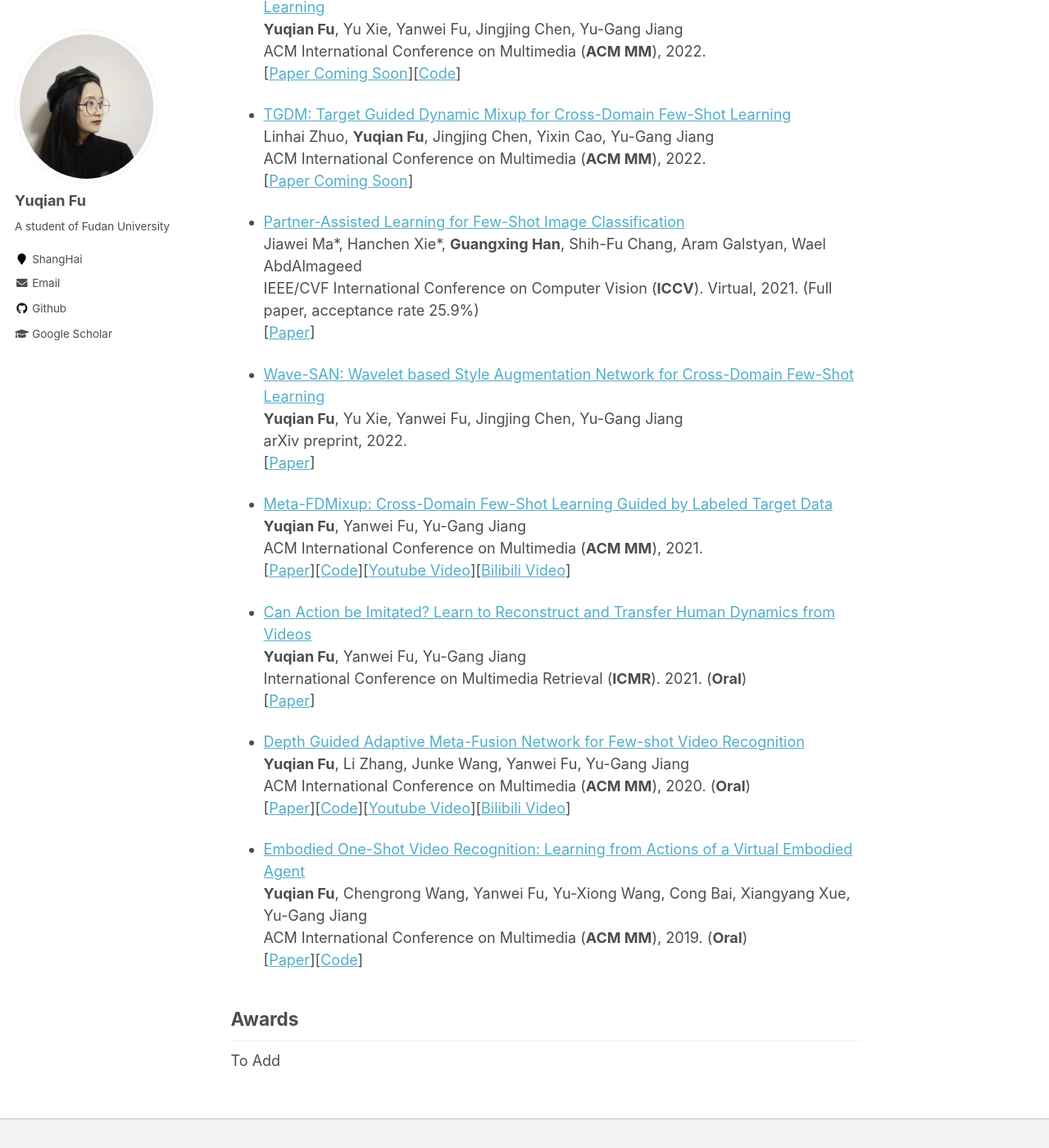
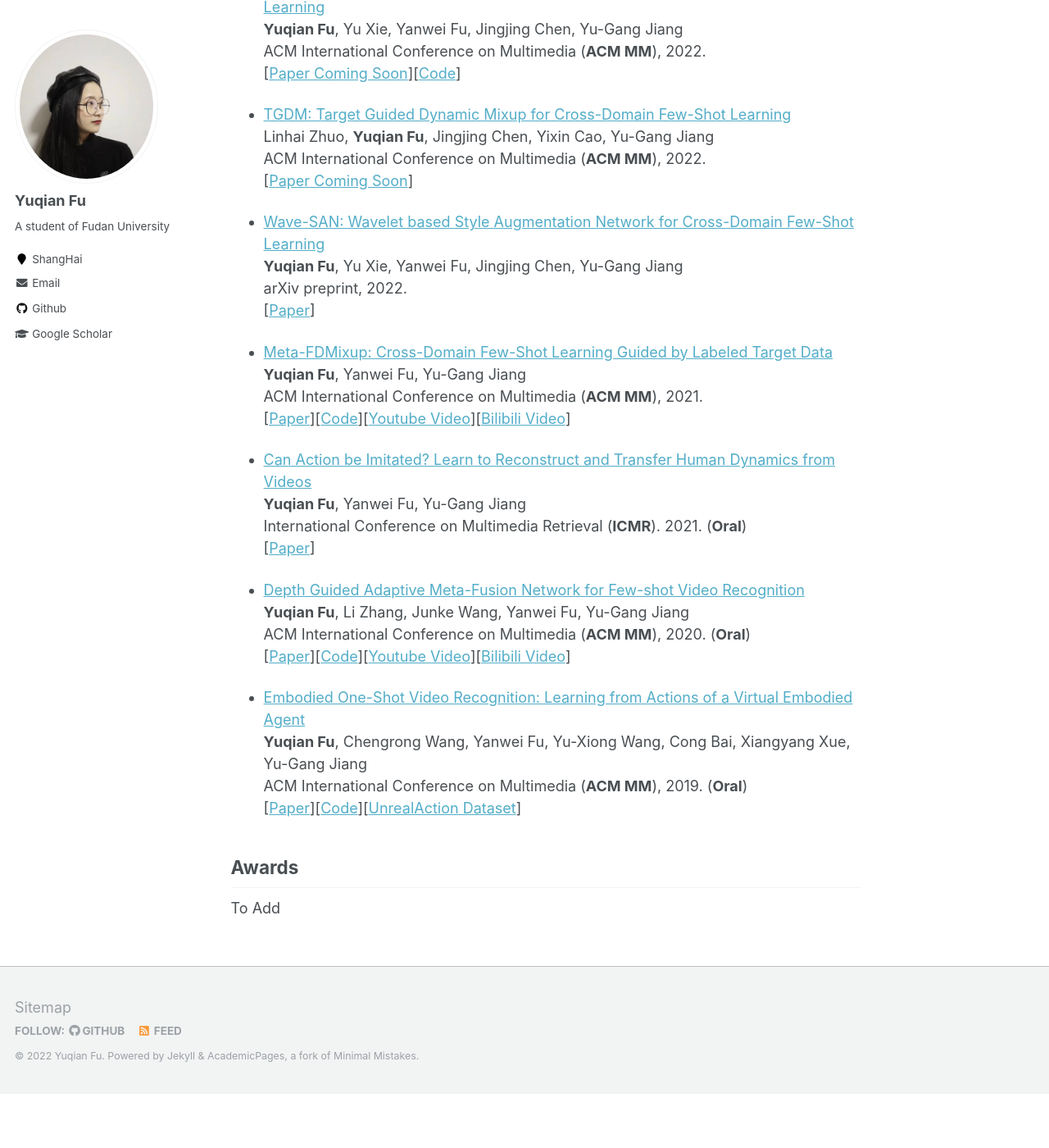
Before and after one commit to lovelyqian/lovelyqian.github.io, a Jekyll site: the page built from _pages/about.md, in a window 1280 px wide and 1400 px high, scrolled down 948 px. Shown: the whole window at 82% size. Built offline with Jekyll 4.4.1, drawn with Linux system fonts in a browser that asks for light colours; after the commit the page ends 2282 px from its top, so only the background shows below that.

Commit message:
about me

```diff
--- a/_pages/about.md
+++ b/_pages/about.md
@@ -42,9 +42,6 @@ Publications
     <p><a href="">TGDM: Target Guided Dynamic Mixup for Cross-Domain Few-Shot Learning</a><br />Linhai Zhuo, <strong>Yuqian Fu</strong>, Jingjing Chen, Yixin Cao, Yu-Gang Jiang<br /> ACM International Conference on Multimedia (<strong>ACM MM</strong>), 2022.<br /> [<a href="">Paper Coming Soon</a>]</p>
   </li>
   <li>
-    <p><a href="https://openaccess.thecvf.com/content/ICCV2021/papers/Ma_Partner-Assisted_Learning_for_Few-Shot_Image_Classification_ICCV_2021_paper.pdf">Partner-Assisted Learning for Few-Shot Image Classification</a><br /> Jiawei Ma*, Hanchen Xie*, <strong>Guangxing Han</strong>, Shih-Fu Chang, Aram Galstyan, Wael AbdAlmageed <br /> IEEE/CVF International Conference on Computer Vision (<strong>ICCV</strong>). Virtual, 2021. (Full paper, acceptance rate 25.9%)<br /> [<a href="https://arxiv.org/pdf/2109.07607.pdf">Paper</a>]</p>
-  </li>
-  <li>
     <p><a href="https://arxiv.org/abs/2203.07656">Wave-SAN: Wavelet based Style Augmentation Network for Cross-Domain Few-Shot Learning</a><br /> <strong>Yuqian Fu</strong>, Yu Xie, Yanwei Fu, Jingjing Chen, Yu-Gang Jiang<br /> arXiv preprint, 2022. <br /> [<a href="https://arxiv.org/pdf/2203.07656.pdf">Paper</a>]</p>
   </li>
   <li>
@@ -58,7 +55,7 @@ Publications
 </a><br /><strong>Yuqian Fu</strong>, Li Zhang, Junke Wang, Yanwei Fu, Yu-Gang Jiang<br /> ACM International Conference on Multimedia (<strong>ACM MM</strong>), 2020. (<strong>Oral</strong>)<br /> [<a href="https://arxiv.org/pdf/2010.09982.pdf">Paper</a>][<a href="https://github.com/lovelyqian/AMeFu-Net">Code</a>][<a href="https://www.youtube.com/watch?v=KqNYuZD5xdw">Youtube Video</a>][<a href="https://www.bilibili.com/video/BV1i44y1t78U?spm_id_from=333.999.0.0">Bilibili Video</a>]</p>
   </li>
   <li>
-    <p><a href="http://www.cs.cmu.edu/~yuxiongw/research/Embodied_One-Shot_Video_Recognition_Learning_from_Actions_of_a_Virtual_Embodied_Agent.pdf"> Embodied One-Shot Video Recognition: Learning from Actions of a Virtual Embodied Agent </a><br /> <strong>Yuqian Fu</strong>, Chengrong Wang, Yanwei Fu, Yu-Xiong Wang, Cong Bai, Xiangyang Xue, Yu-Gang Jiang<br /> ACM International Conference on Multimedia (<strong>ACM MM</strong>), 2019. (<strong>Oral</strong>) <br /> [<a href="http://www.cs.cmu.edu/~yuxiongw/research/Embodied_One-Shot_Video_Recognition_Learning_from_Actions_of_a_Virtual_Embodied_Agent.pdf">Paper</a>][<a href="https://github.com/lovelyqian/Embodied-One-Shot-Video-Recognition">Code</a>]</p>
+    <p><a href="http://www.cs.cmu.edu/~yuxiongw/research/Embodied_One-Shot_Video_Recognition_Learning_from_Actions_of_a_Virtual_Embodied_Agent.pdf"> Embodied One-Shot Video Recognition: Learning from Actions of a Virtual Embodied Agent </a><br /> <strong>Yuqian Fu</strong>, Chengrong Wang, Yanwei Fu, Yu-Xiong Wang, Cong Bai, Xiangyang Xue, Yu-Gang Jiang<br /> ACM International Conference on Multimedia (<strong>ACM MM</strong>), 2019. (<strong>Oral</strong>) <br /> [<a href="http://www.cs.cmu.edu/~yuxiongw/research/Embodied_One-Shot_Video_Recognition_Learning_from_Actions_of_a_Virtual_Embodied_Agent.pdf">Paper</a>][<a href="https://github.com/lovelyqian/Embodied-One-Shot-Video-Recognition">Code</a>][<a href="http://www.sdspeople.fudan.edu.cn/fuyanwei/dataset/UnrealAction/">UnrealAction Dataset</a>]</p>
   </li>
 </ul>
 
```
